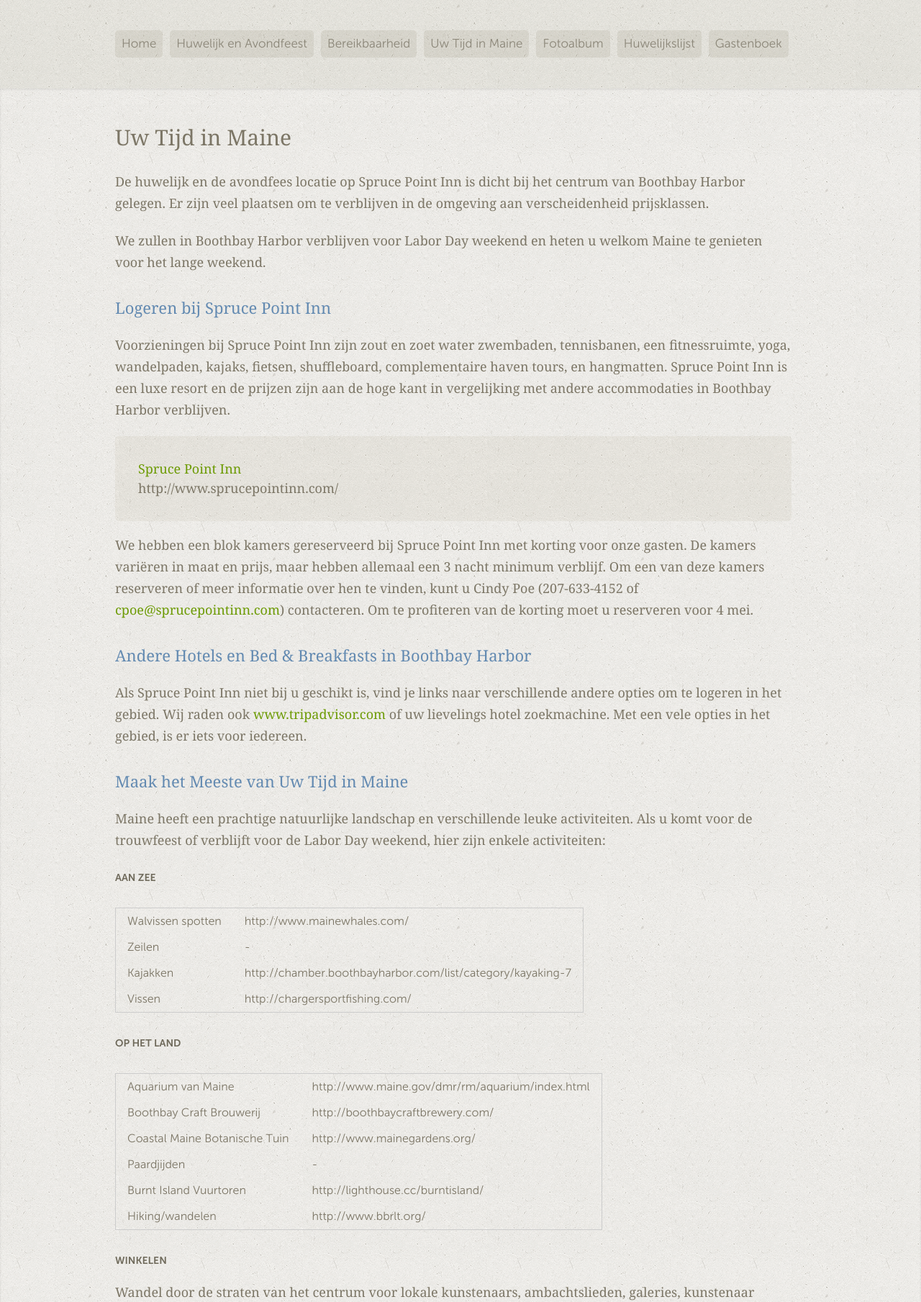
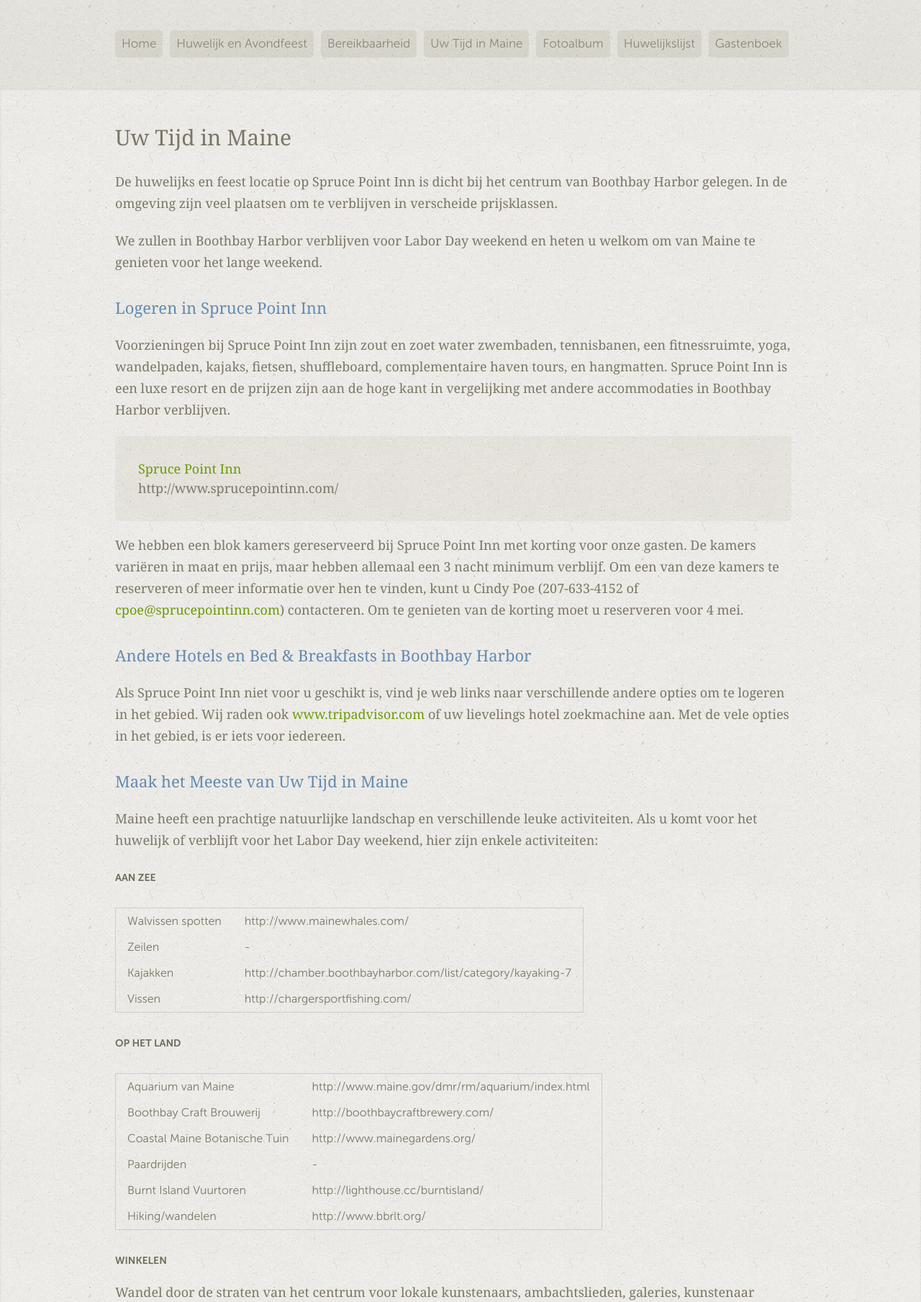
Before and after one commit to chrislaskey/chrisandgitte.com, a Flask app: template templates/site/your-time-in-maine.html in a window 1280 px wide. Shown: the part 111-1920 px from the top of the page at 72% size. Run offline with Flask 2, Linux system fonts and the light colour scheme; the template is opened without the code that fills it, so the values that code supplies are empty; style sheets or scripts are compiled from the project's sources; some libraries are stand-ins or nearby versions; some web fonts are replaced.

Commit message:
Updated dutch.

```diff
--- a/templates/base.html
+++ b/templates/base.html
@@ -61,7 +61,7 @@
 			% else
 				<div class="leader">Waar het bos raakt de zee...</div>
 				<div class="date">Zondag 1 September 2013</div>
-				<div class="address">Spruce Point Inn Zwembad Terras, 88 Grandview Ave, Boothbay Harbor, ME 04538, USA</div>
+				<div class="address">Spruce Point Inn Oceaan Terras, 88 Grandview Ave, Boothbay Harbor, ME 04538, USA</div>
 			% endif
 		</div>
 	</div>
--- a/templates/site/ceremony-and-reception.html
+++ b/templates/site/ceremony-and-reception.html
@@ -33,7 +33,7 @@
 
 	% else
 
-		<p>We gaan trouwen op zondag 1 september 2013 met uitzicht op de rotsachtige kust van Maine aan:</p>
+		<p>Wij treden in het huwelijk op zondag 1 september 2013 met uitzicht op de rotsachtige kust van Maine in:</p>
 
 		<blockquote><a class="external" href="http://www.sprucepointinn.com/">Spruce Point Inn</a><br/>
 			88 Grandview Ave<br/>
@@ -45,7 +45,7 @@
 
 		<h2>De Avondfeest</h2>
 
-		<p>Nadat we getrouwd zijn, blijven we de uitzicht aan de kust van Maine te genieten tijdens een cocktail receptie op het zwembad terras. Dan zullen we verhuizen naar Pemaquid Hall voor het avondeten en dansen.</p>
+		<p>Na de ceremonie blijven we van het uitzicht van de kust in Maine genieten tijdens een cocktail receptie op het oceaan terras. Nadien gaan we gezellig tafelen en dansen in Pemaquid Hall.</p>
 
 	% endif
 % endblock
--- a/templates/site/homepage.html
+++ b/templates/site/homepage.html
@@ -15,7 +15,7 @@
 				<img src="/static/images/structure/banner-pictures.png"><br/>
 			</div>
 			<div class="eight columns omega">
-				<p>Onze geliefde familie en vrienden zijn uitgenodigd voor een bruiloft avontuur in Maine samen met ons. Het is een gelegenheid om samen te komen, niet alleen voor ons, maar voor elkaar. Elke uitnodiging is een hartelijke en oprechte hoop dat u wil meedoen.</p>
+				<p>Als geliefde familie en vrienden zijn jullie uitgenodigd om samen ons bruiloft avontuur in Maine te vieren. Het is een gelegenheid om samen te komen, niet alleen voor ons, maar voor elkaar. Elke uitnodiging is een hartelijke en oprechte hoop dat u zal deelnemen.</p>
 			</div>
 		% endif
 	</div>
--- a/templates/site/your-time-in-maine.html
+++ b/templates/site/your-time-in-maine.html
@@ -170,25 +170,25 @@
 
 	% else
 
-		<p>De huwelijk en de avondfees locatie op Spruce Point Inn is dicht bij het centrum van Boothbay Harbor gelegen. Er zijn veel plaatsen om te verblijven in de omgeving aan verscheidenheid prijsklassen.</p>
+		<p>De huwelijks en feest locatie op Spruce Point Inn is dicht bij het centrum van Boothbay Harbor gelegen. In de omgeving zijn veel plaatsen om te verblijven in verscheide prijsklassen.</p>
 
-		<p>We zullen in Boothbay Harbor verblijven voor Labor Day weekend en heten u welkom Maine te genieten voor het lange weekend.</p>
+		<p>We zullen in Boothbay Harbor verblijven voor Labor Day weekend en heten u welkom om van Maine te genieten voor het lange weekend.</p>
 
-		<h2>Logeren bij Spruce Point Inn</h2>
+		<h2>Logeren in Spruce Point Inn</h2>
 
 		<p>Voorzieningen bij Spruce Point Inn zijn zout en zoet water zwembaden, tennisbanen, een fitnessruimte, yoga, wandelpaden, kajaks, fietsen, shuffleboard, complementaire haven tours, en hangmatten. Spruce Point Inn is een luxe resort en de prijzen zijn aan de hoge kant in vergelijking met andere accommodaties in Boothbay Harbor verblijven.</p>
 
 		<blockquote><a class="external" href="http://www.sprucepointinn.com/">Spruce Point Inn</a><br/> http://www.sprucepointinn.com/</blockquote>
 
-		<p>We hebben een blok kamers gereserveerd bij Spruce Point Inn met korting voor onze gasten. De kamers variëren in maat en prijs, maar hebben allemaal een 3 nacht minimum verblijf. Om een van deze kamers reserveren of meer informatie over hen te vinden, kunt u Cindy Poe (207-633-4152 of <a href="mailto:&#099;&#112;&#111;&#101;&#064;&#115;&#112;&#114;&#117;&#099;&#101;&#112;&#111;&#105;&#110;&#116;&#105;&#110;&#110;&#046;&#099;&#111;&#109;">&#099;&#112;&#111;&#101;&#064;&#115;&#112;&#114;&#117;&#099;&#101;&#112;&#111;&#105;&#110;&#116;&#105;&#110;&#110;&#046;&#099;&#111;&#109;</a>) contacteren. Om te profiteren van de korting moet u reserveren voor 4 mei.</p>
+		<p>We hebben een blok kamers gereserveerd bij Spruce Point Inn met korting voor onze gasten. De kamers variëren in maat en prijs, maar hebben allemaal een 3 nacht minimum verblijf. Om een van deze kamers te reserveren of meer informatie over hen te vinden, kunt u Cindy Poe (207-633-4152 of <a href="mailto:&#099;&#112;&#111;&#101;&#064;&#115;&#112;&#114;&#117;&#099;&#101;&#112;&#111;&#105;&#110;&#116;&#105;&#110;&#110;&#046;&#099;&#111;&#109;">&#099;&#112;&#111;&#101;&#064;&#115;&#112;&#114;&#117;&#099;&#101;&#112;&#111;&#105;&#110;&#116;&#105;&#110;&#110;&#046;&#099;&#111;&#109;</a>) contacteren. Om te genieten van de korting moet u reserveren voor 4 mei.</p>
 
 		<h2>Andere Hotels en Bed & Breakfasts in Boothbay Harbor</h2>
 
-		<p>Als Spruce Point Inn niet bij u geschikt is, vind je links naar verschillende andere opties om te logeren in het gebied. Wij raden ook <a class="external" href="http://www.tripadvisor.com/">www.tripadvisor.com</a> of uw lievelings hotel zoekmachine. Met een vele opties in het gebied, is er iets voor iedereen.</p>
+		<p>Als Spruce Point Inn niet voor u geschikt is, vind je web links naar verschillende andere opties om te logeren in het gebied. Wij raden ook <a class="external" href="http://www.tripadvisor.com/">www.tripadvisor.com</a> of uw lievelings hotel zoekmachine aan. Met de vele opties in het gebied, is er iets voor iedereen.</p>
 
 		<h2>Maak het Meeste van Uw Tijd in Maine</h2>
 
-		<p>Maine heeft een prachtige natuurlijke landschap en verschillende leuke activiteiten. Als u komt voor de trouwfeest of verblijft voor de Labor Day weekend, hier zijn enkele activiteiten:</p>
+		<p>Maine heeft een prachtige natuurlijke landschap en verschillende leuke activiteiten. Als u komt voor het huwelijk of verblijft voor het Labor Day weekend, hier zijn enkele activiteiten:</p>
 
 		<h3>Aan Zee</h3>
 
@@ -230,7 +230,7 @@
 					<td>http://www.mainegardens.org/</td>
 				</tr>
 				<tr>
-					<td>Paardjijden</td>
+					<td>Paardrijden</td>
 					<td>-</td>
 				</tr>
 				<tr>
@@ -248,7 +248,7 @@
 
 		<p>Wandel door de straten van het centrum voor lokale kunstenaars, ambachtslieden, galeries, kunstenaar studios, antiekwinkels en speciaalzaken.</p>
 
-		<p>Gezin in outlet shopping? Freeport is 50 minuten rijden ten zuiden en brengt je naar LL Bean en vele populaire merk outlet winkels.</p>
+		<p>Zin in outlet shopping? Freeport is 50 minuten rijden ten zuiden en brengt je naar LL Bean en vele populaire merk outlet winkels.</p>
 
 		<h3>Algemene Informatie Over Boothbay Harbor</h3>
 
```
Also changed, not shown: templates/site/getting-here.html (+4 -4 lines), templates/site/registry.html (+4 -4 lines).
